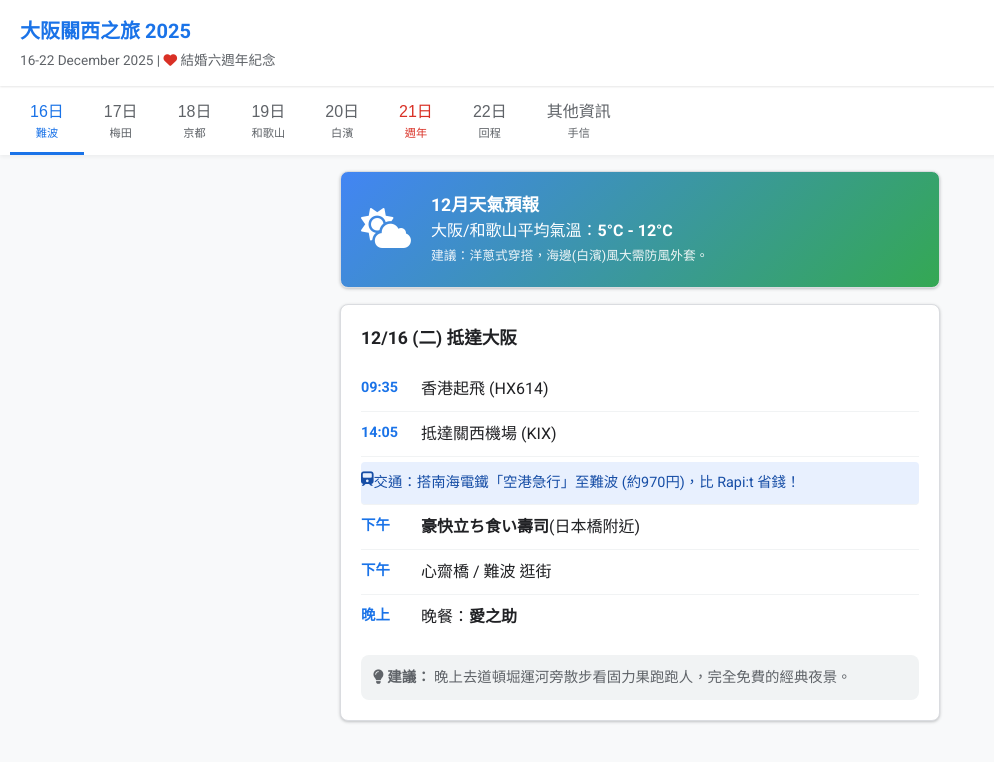
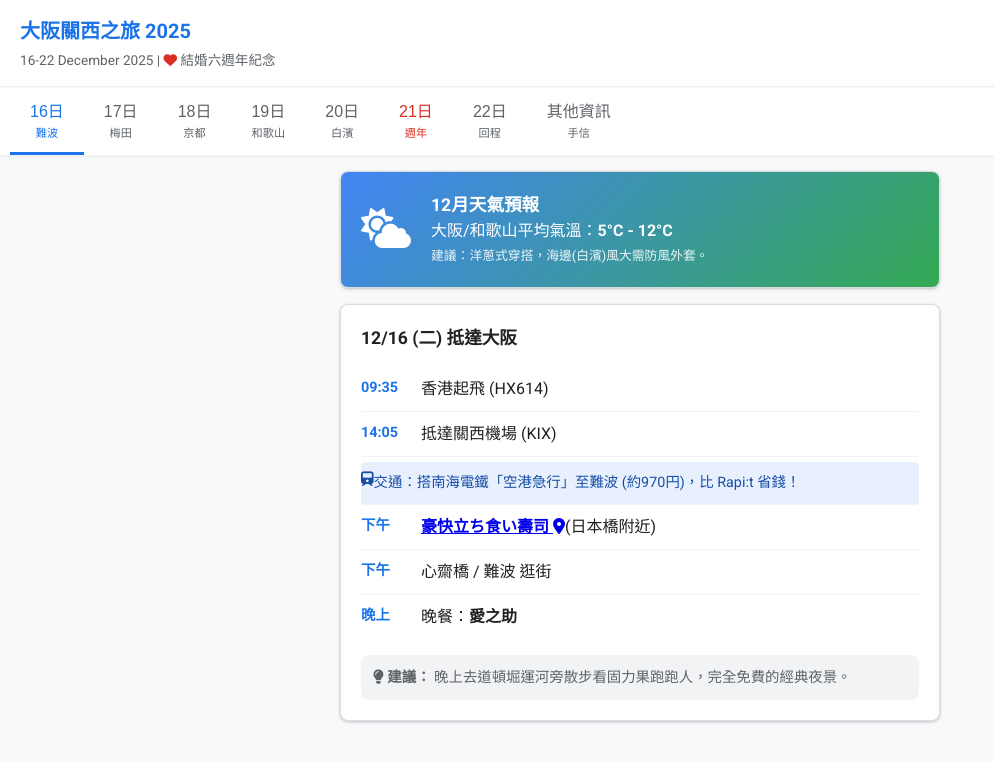
Before and after one commit to chowhebe/test, a plain HTML site: page index.html in a window 1280 px wide. Shown: the whole page, without its empty margins (0-994 px from the left). Drawn offline with Linux system fonts and the light colour scheme; no server answers.

Commit message:
Update index.html
add google link

```diff
--- a/index.html
+++ b/index.html
@@ -46,7 +46,15 @@
                     <li><span class="time">09:35</span> 香港起飛 (HX614)</li>
                     <li><span class="time">14:05</span> 抵達關西機場 (KIX)</li>
                     <li class="tip"><i class="fas fa-train"></i> 交通：搭南海電鐵「空港急行」至難波 (約970円)，比 Rapi:t 省錢！</li>
-                    <li><span class="time">下午</span> <strong>豪快立ち食い壽司</strong> (日本橋附近)</li>
+
+                    <li><span class="time">下午</span>
+                        <a href="https://maps.app.goo.gl/RbLM49oFMrwURkX27" target="_blank" class="map-link">
+                        <strong>豪快立ち食い壽司</strong>
+                            <i class="fas fa-map-marker-alt"></i>
+                </a>
+                            (日本橋附近)</li>
+
+
                     <li><span class="time">下午</span> 心齋橋 / 難波 逛街</li>
                     <li><span class="time">晚上</span> 晚餐：<strong>愛之助</strong></li>
                 </ul>
```
